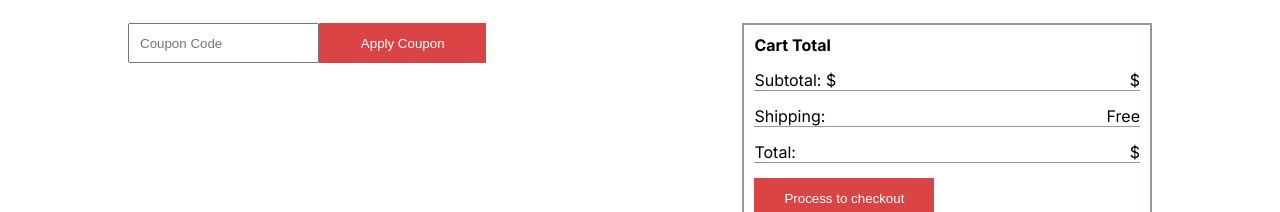
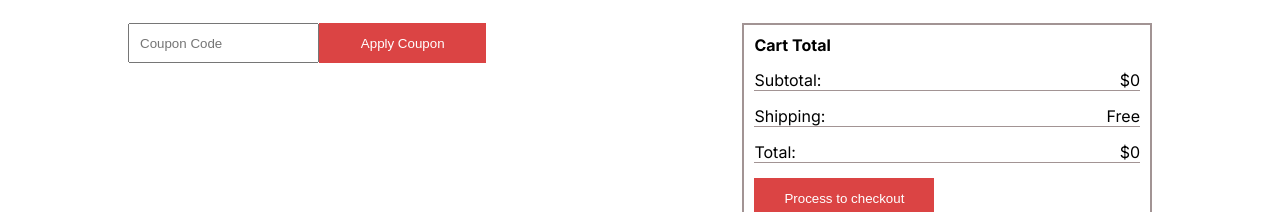
Before and after one commit to AlbinIzmaku/exclusive, a Next.js app: page /cart in a window 1280 px wide. Shown: the part 404-616 px from the top of the page. Built offline with nearby package versions, Linux system fonts and the light colour scheme.

Commit message:
updated cart page

```diff
--- a/src/app/cart/page.js
+++ b/src/app/cart/page.js
@@ -8,20 +8,33 @@ import Image from "next/image";
 export default function Cart() {
   const [wishList, setWishList] = useState([]);
   const [quantities, setQuantities] = useState([]);
+  const [subtotal, setSubtotal] = useState(0);
 
   useEffect(() => {
     const storedWishList = localStorage.getItem("wishList");
+    const storedQuantities = localStorage.getItem("quantities");
 
     if (storedWishList) {
       try {
         const parsedWishList = JSON.parse(storedWishList);
         setWishList(parsedWishList);
-        setQuantities(parsedWishList.map(() => 1));
+        const initialQuantities = parsedWishList.map(() => 1);
+        setQuantities(initialQuantities);
+        localStorage.setItem("quantities", JSON.stringify(initialQuantities));
       } catch (error) {
         console.log("Error parsing wishList: ", error);
       }
     }
   }, []);
+
+  useEffect(() => {
+    // Calculate subtotal
+    let total = 0;
+    wishList.forEach((item, index) => {
+      total += item.currentPrice * quantities[index];
+    });
+    setSubtotal(total);
+  }, [quantities, wishList]);
 
   const handleQuantityChange = (index, event) => {
     const newQuantity = parseInt(event.target.value);
@@ -30,6 +43,8 @@ export default function Cart() {
       const newQuantities = [...quantities];
       newQuantities[index] = newQuantity;
       setQuantities(newQuantities);
+
+      localStorage.setItem("quantities", JSON.stringify(newQuantities));
     }
   };
 
@@ -95,8 +110,8 @@ export default function Cart() {
         <article className={styles.totalCart}>
           <h4>Cart Total</h4>
           <div>
-            <p>Subtotal: $</p>
-            <p>$</p>
+            <p>Subtotal: </p>
+            <p>${subtotal}</p>
           </div>
           <div>
             <p>Shipping: </p>
@@ -104,7 +119,7 @@ export default function Cart() {
           </div>
           <div>
             <p>Total: </p>
-            <p>$</p>
+            <p>${subtotal}</p>
           </div>
           <button type="submit">
             <Link href="/">Process to checkout</Link>
```
